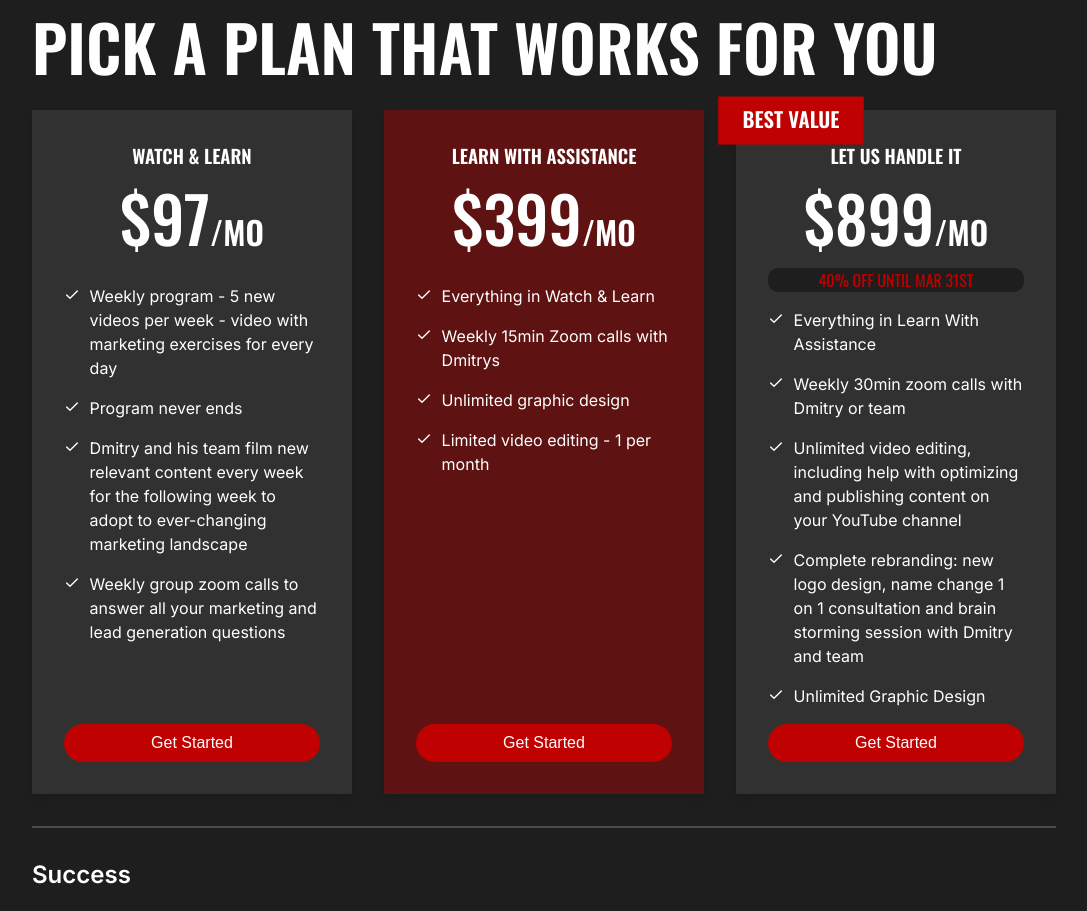
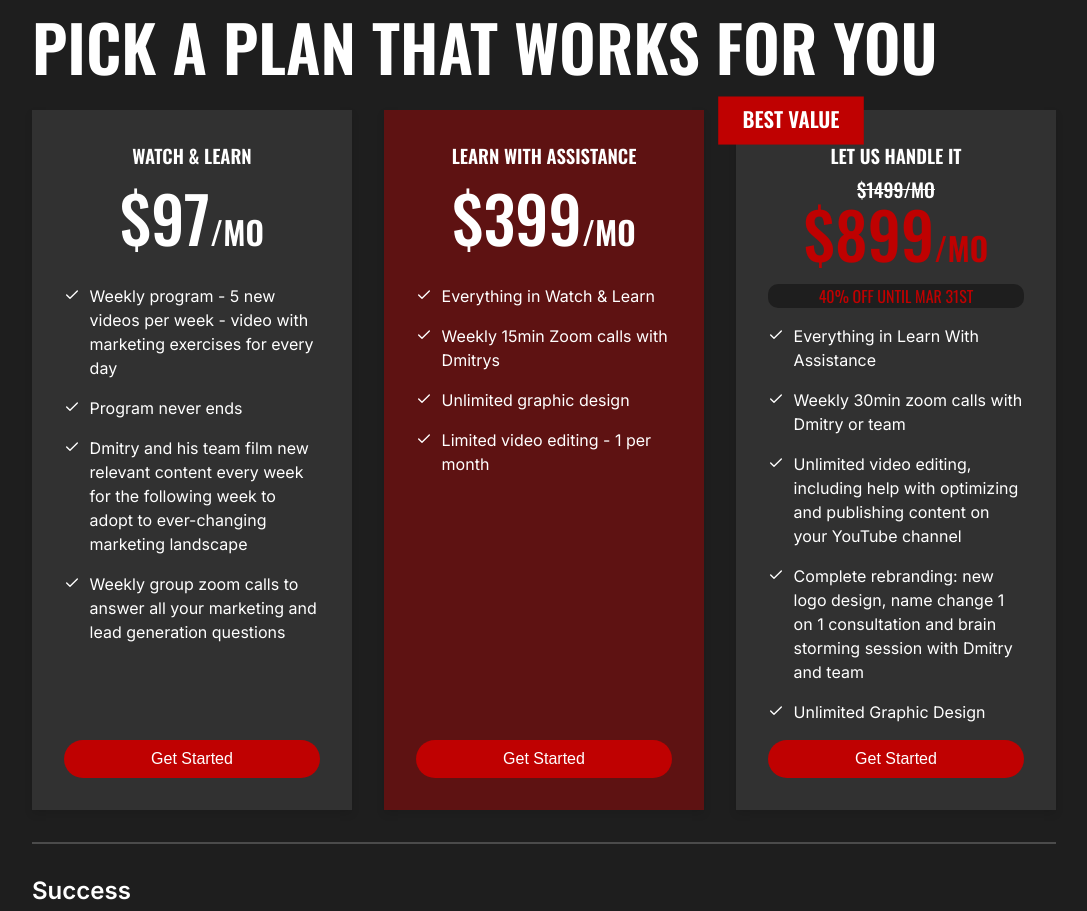
Before and after one commit to Salty-s-Media/mymarketingfitness, a Next.js app: page / in a window 1280 px wide. Shown: the part 2691-3602 px from the top of the page, without its empty margins (96-1183 px from the left). Built offline with nearby package versions, Linux system fonts and the light colour scheme.

Commit message:
c5: update pricing

```diff
--- a/_components/pricing/pricing.module.css
+++ b/_components/pricing/pricing.module.css
@@ -42,12 +42,12 @@
 }
 .price2 {
   text-transform: uppercase;
+  margin-top: -3rem;
   padding-top: 1rem;
   padding-bottom: 1rem;
   font-size: 4rem;
   font-weight: 500;
   line-height: 1;
-  color: var(--btn-l);
 }
 
 .monthly {
--- a/_components/pricing/pricing.tsx
+++ b/_components/pricing/pricing.tsx
@@ -122,10 +122,20 @@ export const Pricing = () => {
             <div className={styles.cardContent}>
               <div className={styles.bestValueSticker}>Best Value</div>
               <h3>Let us handle it</h3>
-              <div className={styles.price}>
-                $899
-                <span className={styles.monthly}>/mo</span>
+
+              <div className={styles.price2}>
+                <s style={{ fontSize: "1.2rem" }}>$1499/mo</s>
+                <br />
+                <span
+                  style={{
+                    fontSize: "4rem",
+                    color: "var(--btn)",
+                  }}
+                >
+                  $899<span className={styles.monthly}>/mo</span>
+                </span>
               </div>
+
               <p
                 style={{
                   fontSize: "1rem",
```
